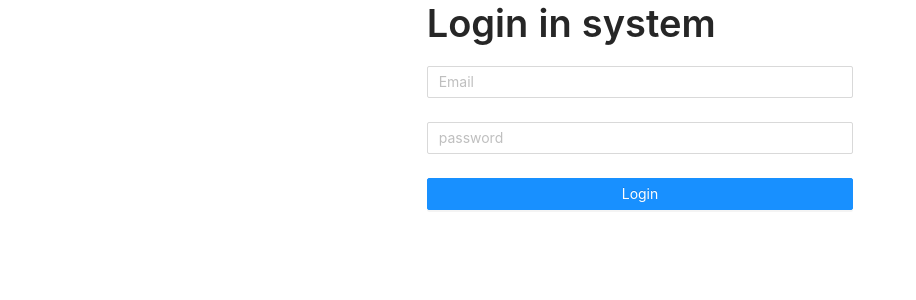
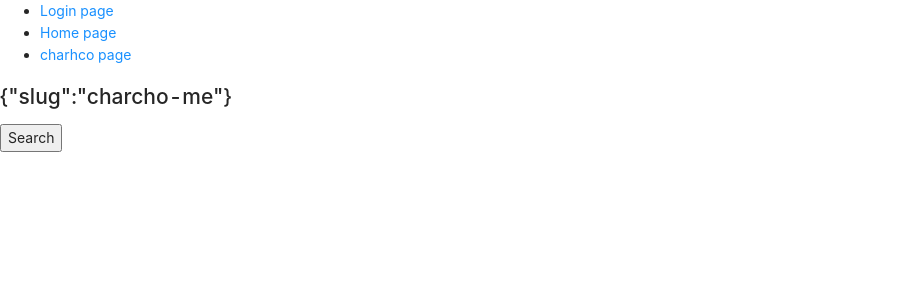
Before and after one commit to otariterterashvili/smartacademy-react, a React (Create React App) app: page /product/charcho-me in a window 1280 px wide. Shown: the top 300 px of the page, without its empty margins (0-916 px from the left). Built offline with nearby package versions, Linux system fonts and the light colour scheme.

Commit message:
lecture 14

```diff
--- a/package.json
+++ b/package.json
@@ -12,6 +12,7 @@
     "graphql": "^15.5.0",
     "react": "^17.0.1",
     "react-dom": "^17.0.1",
+    "react-router-dom": "^5.2.0",
     "react-scripts": "4.0.1",
     "react-select": "^4.0.2",
     "react-spinners": "^0.10.4",
--- a/src/App.jsx
+++ b/src/App.jsx
@@ -1,13 +1,28 @@
-import React from "react"
-import { gql, useLazyQuery, useQuery } from "@apollo/client"
+import React, { Suspense, lazy } from "react"
+import { Switch, Route } from "react-router-dom"
+import Header from "./components/Header"
+import Loader from "./components/Loader"
+import Home from "./screens/Home"
+import Login from "./screens/Login"
 
-import Login from "./Login"
+const Product = lazy(() => import("./screens/Product"))
 
 const App = () => {
   return (
-    <section>
-      <Login />
-    </section>
+    <main>
+      <Header />
+      <Suspense fallback={Loader}>
+        <Switch>
+          <Route path="/product/:slug">
+            <Product />
+          </Route>
+          <Route exact path="/login">
+            <Login />
+          </Route>
+          <Route path="/" component={Home} />
+        </Switch>
+      </Suspense>
+    </main>
   )
 }
 
--- /dev/null
+++ b/src/components/Header.jsx
@@ -0,0 +1,22 @@
+import React from "react"
+import { Link } from "react-router-dom"
+
+const Header = () => {
+  return (
+    <header>
+      <ul>
+        <li>
+          <Link to="/login">Login page</Link>
+        </li>
+        <li>
+          <Link to="/">Home page</Link>
+        </li>
+        <li>
+          <Link to="/product/charcho-me">charhco page</Link>
+        </li>
+      </ul>
+    </header>
+  )
+}
+
+export default Header
--- /dev/null
+++ b/src/components/Loader.jsx
@@ -0,0 +1,12 @@
+import React from "react"
+import { DotLoader } from "react-spinners"
+
+const Loader = () => {
+  return (
+    <div>
+      <DotLoader />
+    </div>
+  )
+}
+
+export default Loader
--- a/src/index.js
+++ b/src/index.js
@@ -4,13 +4,16 @@ import App from "./App"
 import reportWebVitals from "./reportWebVitals"
 import client from "./client"
 import { ApolloProvider } from "@apollo/client"
+import { BrowserRouter as Router } from "react-router-dom"
 
 import "antd/dist/antd.css"
 
 ReactDOM.render(
   <React.StrictMode>
     <ApolloProvider client={client}>
-      <App />
+      <Router>
+        <App />
+      </Router>
     </ApolloProvider>
   </React.StrictMode>,
   document.getElementById("root")
--- /dev/null
+++ b/src/screens/Home.jsx
@@ -0,0 +1,17 @@
+import React from "react"
+import { useHistory, useLocation } from "react-router-dom"
+
+const Home = () => {
+  const location = useLocation()
+  const history = useHistory()
+  console.log("location", location, "history", history)
+
+  return (
+    <div>
+      <h1>this is home page</h1>
+      <button onClick={() => history.push("/login")}>test</button>
+    </div>
+  )
+}
+
+export default Home
--- /dev/null
+++ b/src/screens/Product.jsx
@@ -0,0 +1,22 @@
+import React from "react"
+import { useParams, useLocation, useHistory } from "react-router-dom"
+
+const Product = () => {
+  const params = useParams()
+  const location = useLocation()
+  const history = useHistory()
+
+  return (
+    <div>
+      <h2>{JSON.stringify(params)}</h2>
+      <h3>{location.search}</h3>
+      <button
+        onClick={() => history.replace(`${location.pathname}?search=oto`)}
+      >
+        Search
+      </button>
+    </div>
+  )
+}
+
+export default Product
```
Also changed, not shown: src/screens/Login.jsx (renamed from src/Login.jsx), 2 other files (tests, documents, lock files or other folders).
